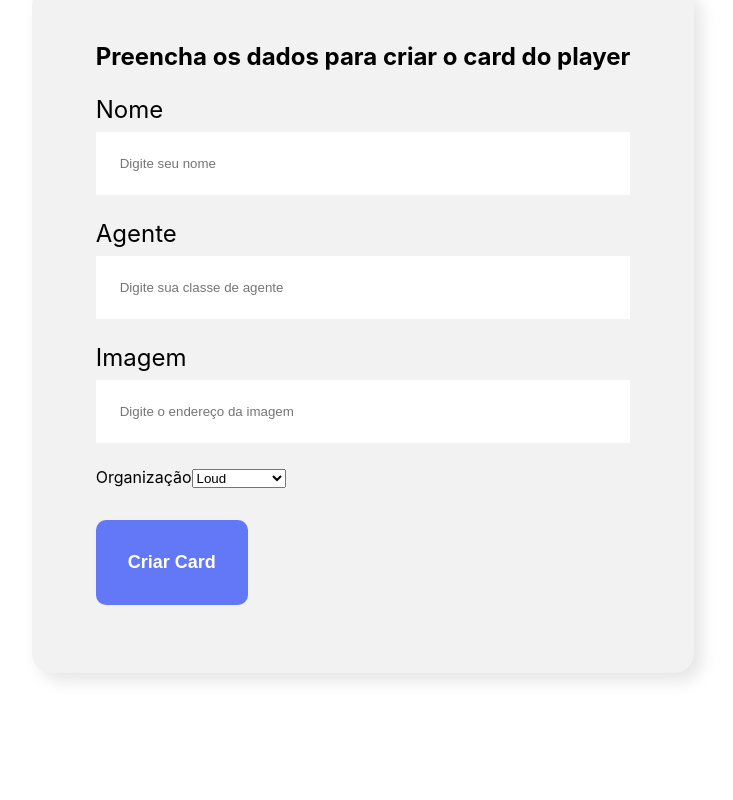
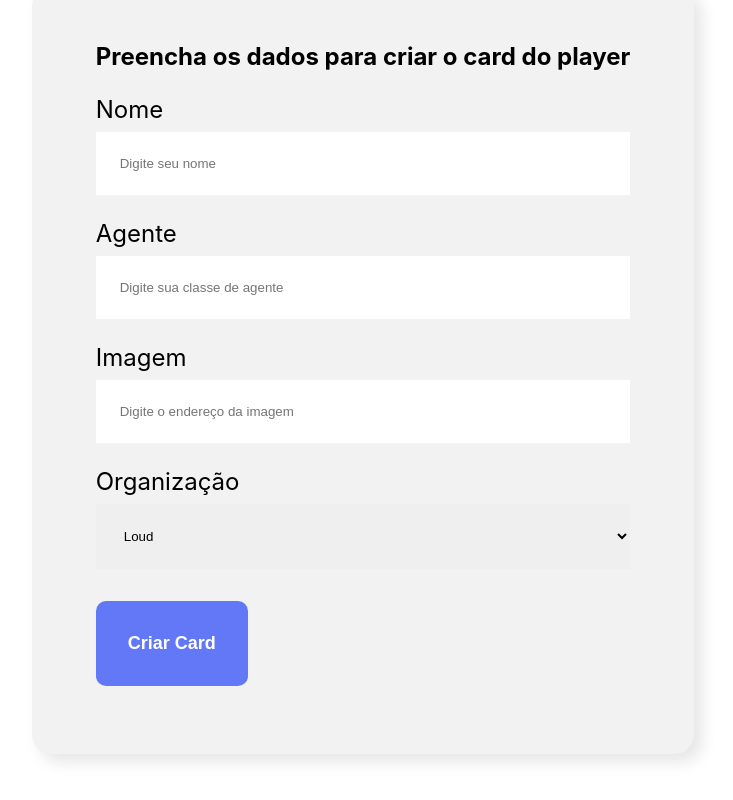
Before and after one commit to gustavosmdt/organo, a JavaScript app: page / in a window 1280 px wide. Shown: the part 592-1392 px from the top of the page, without its empty margins (277-1010 px from the left). Before the commit the page ends 1345 px from the top, so only its background shows below. Built offline with nearby package versions, Linux system fonts and the light colour scheme; the HTML template or start-up script is replaced by a standard one.

Commit message:
feat: add select style

```diff
--- a/src/components/SelectInput/SelectInput.css
+++ b/src/components/SelectInput/SelectInput.css
@@ -0,0 +1,13 @@
+.select-input select {
+    box-shadow: 10px 10px 30px rgba(0, 0, 0, 0.0);
+    width: 100%;
+    border: none;
+    padding: 24px;
+    box-sizing: border-box;
+}
+
+.select-input label{
+    display: block;
+    margin-bottom: 8px;
+    font-size: 24px;
+}
```
